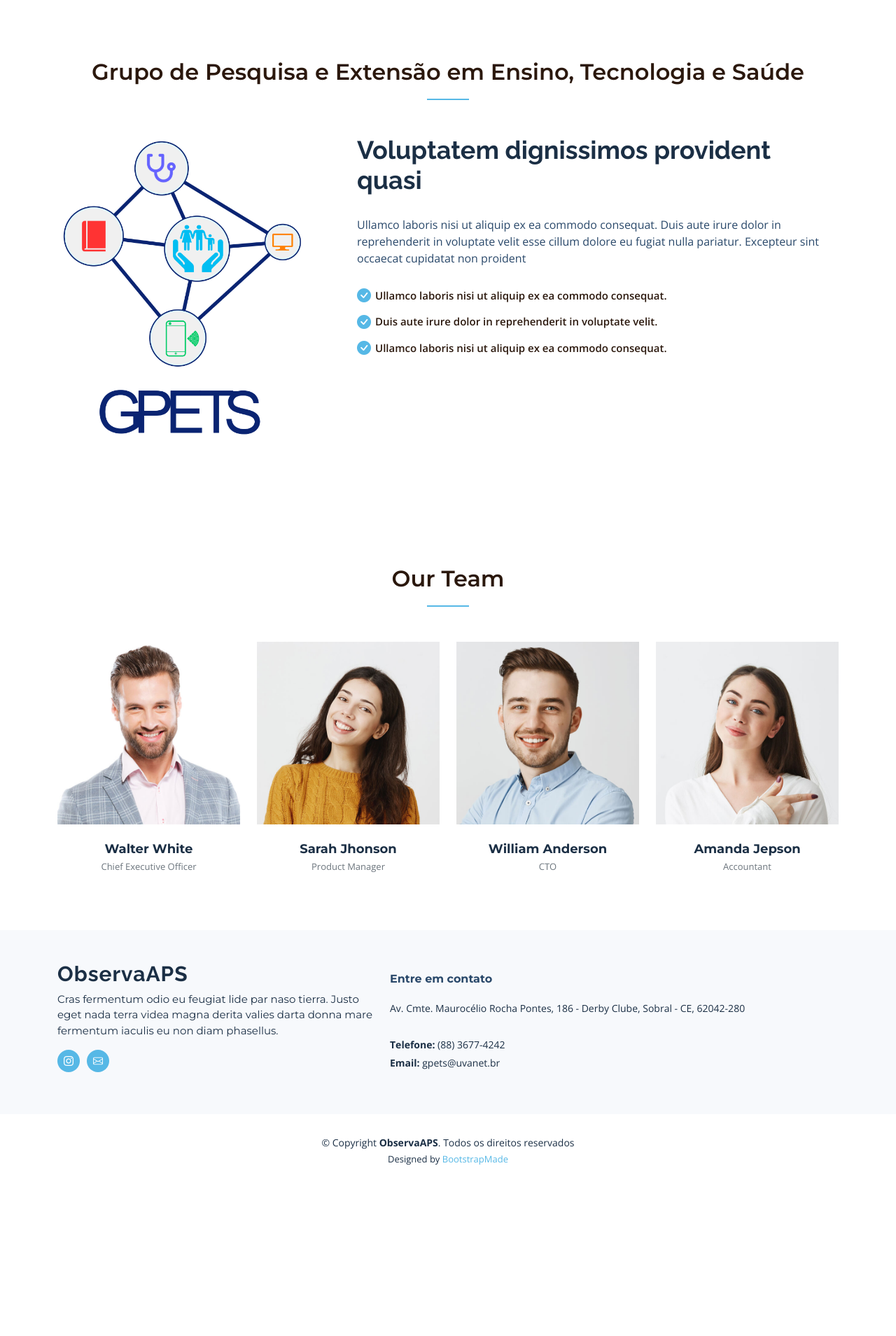
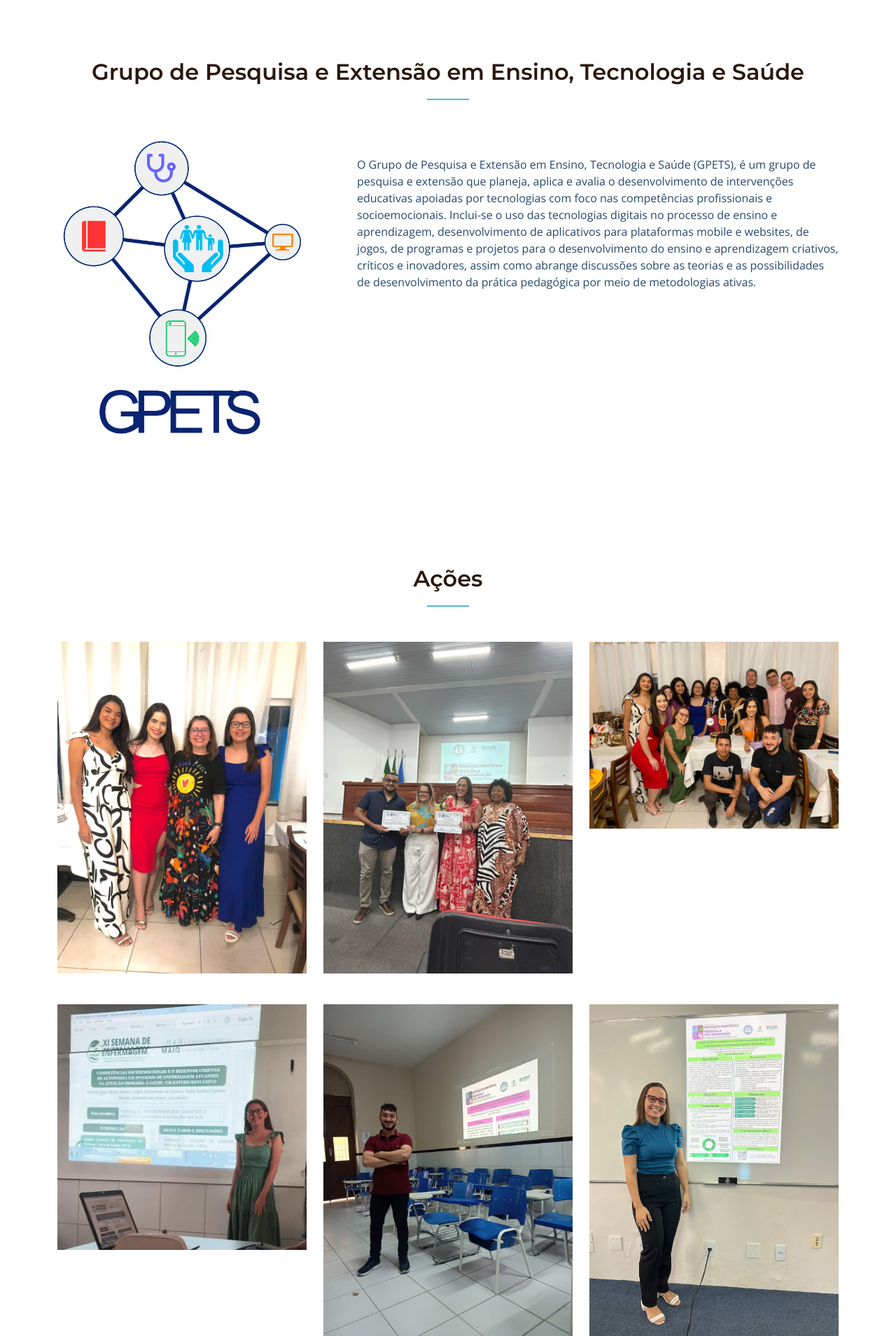
Before and after one commit to pauloregismsuva/observaaps, a PHP site: page /gpets.php in a window 1280 px wide. Shown: the part 325-2234 px from the top of the page at 70% size. Before the commit the page ends 1990 px from the top, so only its background shows below. Run offline with PHP 8.4, Linux system fonts and the light colour scheme.

Commit message:
inserção dos textos e images

```diff
--- a/biblioteca.php
+++ b/biblioteca.php
@@ -1,7 +1,7 @@
 <!DOCTYPE html>
 <?php
   require_once('conexao.php');
-  require_once('scripts_php/utils.php');
+  // require_once('scripts_php/utils.php');
 ?>
 <html lang="pt-br">
 
--- a/gpets.php
+++ b/gpets.php
@@ -43,16 +43,14 @@
           </div>
           <div class="col-lg-8">
             <div class="content ps-lg-5">
-              <h3>Voluptatem dignissimos provident quasi</h3>
               <p>
-                Ullamco laboris nisi ut aliquip ex ea commodo consequat. Duis aute irure dolor in reprehenderit in voluptate
-                velit esse cillum dolore eu fugiat nulla pariatur. Excepteur sint occaecat cupidatat non proident
+                O Grupo de Pesquisa e Extensão em Ensino, Tecnologia e Saúde (GPETS), é um grupo de pesquisa e extensão que planeja, aplica e avalia o desenvolvimento de intervenções educativas apoiadas por tecnologias com foco nas competências profissionais e socioemocionais. Inclui-se o uso das tecnologias digitais no processo de ensino e aprendizagem, desenvolvimento de aplicativos para plataformas mobile e websites, de jogos, de programas e projetos para o desenvolvimento do ensino e aprendizagem criativos, críticos e inovadores, assim como abrange discussões sobre as teorias e as possibilidades de desenvolvimento da prática pedagógica por meio de metodologias ativas.
               </p>
-              <ul>
+              <!-- <ul>
                 <li><i class="bi bi-check-circle-fill"></i> Ullamco laboris nisi ut aliquip ex ea commodo consequat.</li>
                 <li><i class="bi bi-check-circle-fill"></i> Duis aute irure dolor in reprehenderit in voluptate velit.</li>
                 <li><i class="bi bi-check-circle-fill"></i> Ullamco laboris nisi ut aliquip ex ea commodo consequat.</li>
-              </ul>
+              </ul> -->
             </div>
           </div>
         </div>
@@ -60,93 +58,65 @@
       </div>
     </section>
 
+
+    <section id="about" class="team">
+      <div class="container" data-aos="fade-up">
+
+        <div class="section-header">
+          <h2>Ações</h2>
+        </div>
+
+        <div class="row gy-4" data-aos="fade-up">
+          <div class="col-lg-4">
+            <img src="assets/img/gpets/Foto 1 GPETS.jpeg" class="img-fluid" alt="">
+          </div>
+          <div class="col-lg-4">
+            <img src="assets/img/gpets/Foto 3 GPETS.jpeg" class="img-fluid" alt="">
+          </div>
+          <div class="col-lg-4">
+            <img src="assets/img/gpets/Foto 7 GPETS.jpeg" class="img-fluid" alt="">
+          </div>
+        </div>
+
+        <div class="row gy-4" data-aos="fade-up" style="margin-top: 20px;">
+          <div class="col-lg-4">
+            <img src="assets/img/gpets/Foto 4 GPETS.jpeg" class="img-fluid" alt="">
+          </div>
+          <div class="col-lg-4">
+            <img src="assets/img/gpets/Foto 5 GPETS.jpeg" class="img-fluid" alt="">
+          </div>
+          <div class="col-lg-4">
+            <img src="assets/img/gpets/Foto 6 GPETS.jpeg" class="img-fluid" alt="">
+          </div>
+        </div>
+
+      </div>
+    </section>
+
+
     <!-- ======= Team Section ======= -->
     <section id="team" class="team">
       <div class="container" data-aos="fade-up">
-
         <div class="section-header">
-          <h2>Our Team</h2>
-
+          <h2>Nosso time</h2>
         </div>
 
-        <div class="row gy-4">
-
-          <div class="col-lg-3 col-md-6" data-aos="fade-up" data-aos-delay="100">
-            <div class="team-member">
-              <div class="member-img">
-                <img src="assets/img/team/team-1.jpg" class="img-fluid" alt="">
-                <div class="social">
-                  <a href=""><i class="bi bi-twitter"></i></a>
-                  <a href=""><i class="bi bi-facebook"></i></a>
-                  <a href=""><i class="bi bi-instagram"></i></a>
-                  <a href=""><i class="bi bi-linkedin"></i></a>
-                </div>
-              </div>
-              <div class="member-info">
-                <h4>Walter White</h4>
-                <span>Chief Executive Officer</span>
-              </div>
+        <div class="row gy-4" data-aos="fade-up">
+            <div class="content ps-lg-5">
+              <p>
+                Atualmente, o GPETS conta, segundo o Diretório de Grupos de Pesquisa da CNPq, com 9 pesquisadores e 28 estudantes, sendo a divisão demonstrada abaixo:
+              </p>
+              <p>
+                <img src="assets/img/gpets/Tabela Membros do GPETS.png" class="img-fluid" alt="">
+              </p>
+              <p>
+                Para saber mais sobre o Grupo de Pesquisa e Extensão em Ensino, Tecnologia e Saúde (GPETS), acesse nossas redes sociais e acompanhe nossos trabalhos.
+              </p>
             </div>
-          </div><!-- End Team Member -->
-
-          <div class="col-lg-3 col-md-6" data-aos="fade-up" data-aos-delay="200">
-            <div class="team-member">
-              <div class="member-img">
-                <img src="assets/img/team/team-2.jpg" class="img-fluid" alt="">
-                <div class="social">
-                  <a href=""><i class="bi bi-twitter"></i></a>
-                  <a href=""><i class="bi bi-facebook"></i></a>
-                  <a href=""><i class="bi bi-instagram"></i></a>
-                  <a href=""><i class="bi bi-linkedin"></i></a>
-                </div>
-              </div>
-              <div class="member-info">
-                <h4>Sarah Jhonson</h4>
-                <span>Product Manager</span>
-              </div>
-            </div>
-          </div><!-- End Team Member -->
-
-          <div class="col-lg-3 col-md-6" data-aos="fade-up" data-aos-delay="300">
-            <div class="team-member">
-              <div class="member-img">
-                <img src="assets/img/team/team-3.jpg" class="img-fluid" alt="">
-                <div class="social">
-                  <a href=""><i class="bi bi-twitter"></i></a>
-                  <a href=""><i class="bi bi-facebook"></i></a>
-                  <a href=""><i class="bi bi-instagram"></i></a>
-                  <a href=""><i class="bi bi-linkedin"></i></a>
-                </div>
-              </div>
-              <div class="member-info">
-                <h4>William Anderson</h4>
-                <span>CTO</span>
-              </div>
-            </div>
-          </div><!-- End Team Member -->
-
-          <div class="col-lg-3 col-md-6" data-aos="fade-up" data-aos-delay="400">
-            <div class="team-member">
-              <div class="member-img">
-                <img src="assets/img/team/team-4.jpg" class="img-fluid" alt="">
-                <div class="social">
-                  <a href=""><i class="bi bi-twitter"></i></a>
-                  <a href=""><i class="bi bi-facebook"></i></a>
-                  <a href=""><i class="bi bi-instagram"></i></a>
-                  <a href=""><i class="bi bi-linkedin"></i></a>
-                </div>
-              </div>
-              <div class="member-info">
-                <h4>Amanda Jepson</h4>
-                <span>Accountant</span>
-              </div>
-            </div>
-          </div><!-- End Team Member -->
-
         </div>
-
       </div>
-    </section><!-- End Team Section -->
+    </section>
+    <!-- End Team Section -->
 
   </main><!-- End #main -->
 
```
Also changed, not shown: index.php (+11 -9 lines), assets/img/gpets/Foto 1 GPETS.jpeg (added), assets/img/gpets/Foto 2 GPETS.jpeg (added), assets/img/gpets/Foto 3 GPETS.jpeg (added), assets/img/gpets/Foto 4 GPETS.jpeg (added), assets/img/gpets/Foto 5 GPETS.jpeg (added), assets/img/gpets/Foto 6 GPETS.jpeg (added), assets/img/gpets/Foto 7 GPETS.jpeg (added), assets/img/gpets/Tabela Membros do GPETS.png (added).
